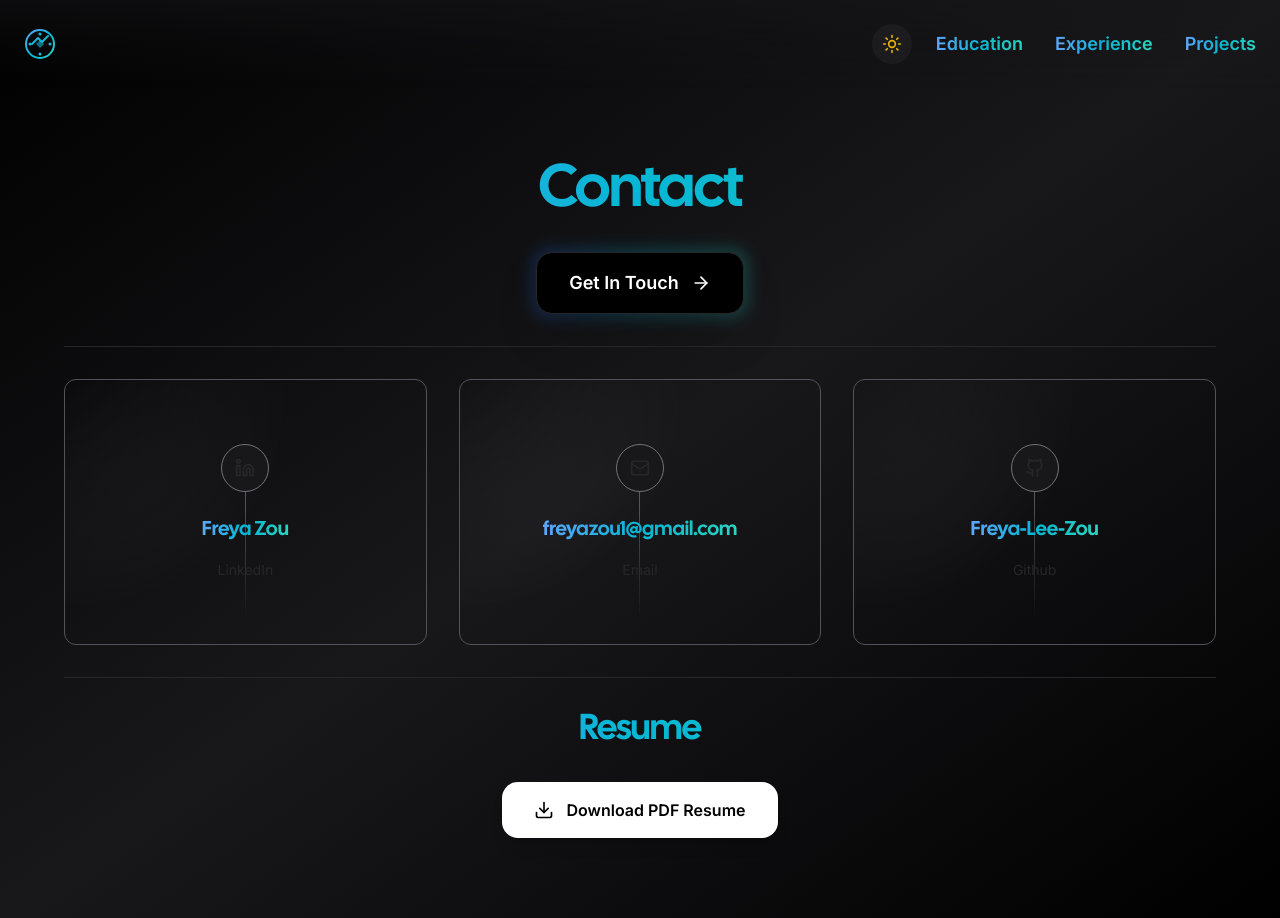
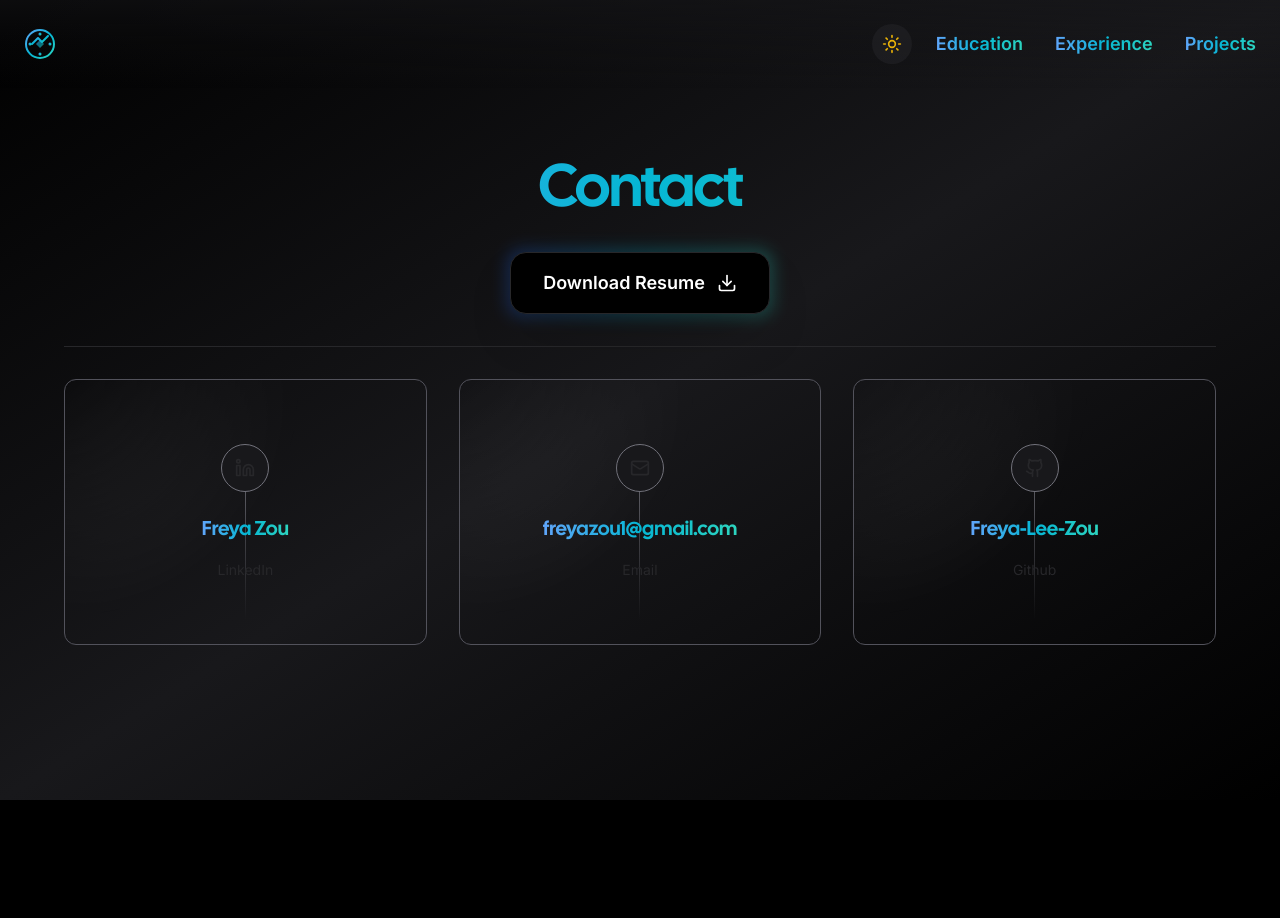
Before and after one commit to Freya-Lee-Zou/Freya-Lee-Zou.github.io, a Next.js app: page /contact in a window 1280 px wide. After the commit the page ends 800 px from the top, so only its background shows below. Built offline with nearby package versions, Linux system fonts and the light colour scheme; no server answers; what tailwindcss-debug-screens would draw is missing.

Commit message:
Refactor contact page to replace 'Get In Touch' button with 'Download Resume' button, updating link and enhancing button effects for improved user experience.

```diff
--- a/app/contact/page.tsx
+++ b/app/contact/page.tsx
@@ -38,23 +38,25 @@ export default function Example() {
 
 					</div>
 
-					{/* Custom Contact Button */}
+					{/* Download Resume Button */}
 					<div className="text-center">
 						<div className="relative inline-block group">
 							{/* Gradient Border Effect */}
 							<div className="absolute -inset-1 bg-gradient-to-r from-blue-600 via-cyan-500 to-teal-400 rounded-2xl blur opacity-25 group-hover:opacity-75 transition duration-1000 group-hover:duration-200"></div>
 
 							{/* Main Button */}
-							<Link
-								href="mailto:freyazou1@gmail.com"
+							<a
+								href="/Freya_Zou_Resume.pdf"
+								target="_blank"
+								rel="noopener noreferrer"
 								className="relative inline-flex items-center justify-center px-8 py-4 bg-black border border-zinc-800 rounded-2xl text-white font-semibold text-lg transition-all duration-300 group-hover:bg-zinc-900 group-hover:border-zinc-700 group-hover:scale-105 shadow-2xl"
 							>
-								<span className="mr-3">Get In Touch</span>
-								<ArrowRight className="w-5 h-5 transition-transform duration-300 group-hover:translate-x-1 group-hover:text-blue-400" />
+								<span className="mr-3">Download Resume</span>
+								<Download className="w-5 h-5 transition-transform duration-300 group-hover:scale-110 group-hover:text-blue-400" />
 
 								{/* Hover Glow Effect */}
 								<div className="absolute inset-0 bg-gradient-to-r from-blue-500/20 via-cyan-500/20 to-teal-500/20 rounded-2xl opacity-0 group-hover:opacity-100 transition-opacity duration-300"></div>
-							</Link>
+							</a>
 						</div>
 					</div>
 
@@ -88,27 +90,7 @@ export default function Example() {
 					))}
 					</div>
 
-					<div className="w-full h-px bg-zinc-800 dark:bg-zinc-800 light:bg-zinc-200" />
 
-					{/* Resume Section */}
-					<div className="text-center">
-						<h2 className="text-3xl font-bold tracking-tight text-transparent bg-clip-text bg-gradient-to-r from-blue-400 via-cyan-500 to-teal-400 sm:text-4xl font-display">
-							Resume
-						</h2>
-					</div>
-
-					{/* Download Resume Button */}
-					<div className="text-center">
-						<a
-							href="/Freya_Zou_Resume.pdf"
-							target="_blank"
-							rel="noopener noreferrer"
-							className="inline-flex items-center px-8 py-4 bg-white text-black font-semibold rounded-2xl hover:bg-zinc-100 transition-all duration-300 transform hover:scale-105 shadow-lg hover:shadow-xl"
-						>
-							<Download className="w-5 h-5 mr-3" />
-							Download PDF Resume
-						</a>
-					</div>
 				</div>
 			</div>
 		</div>
```
